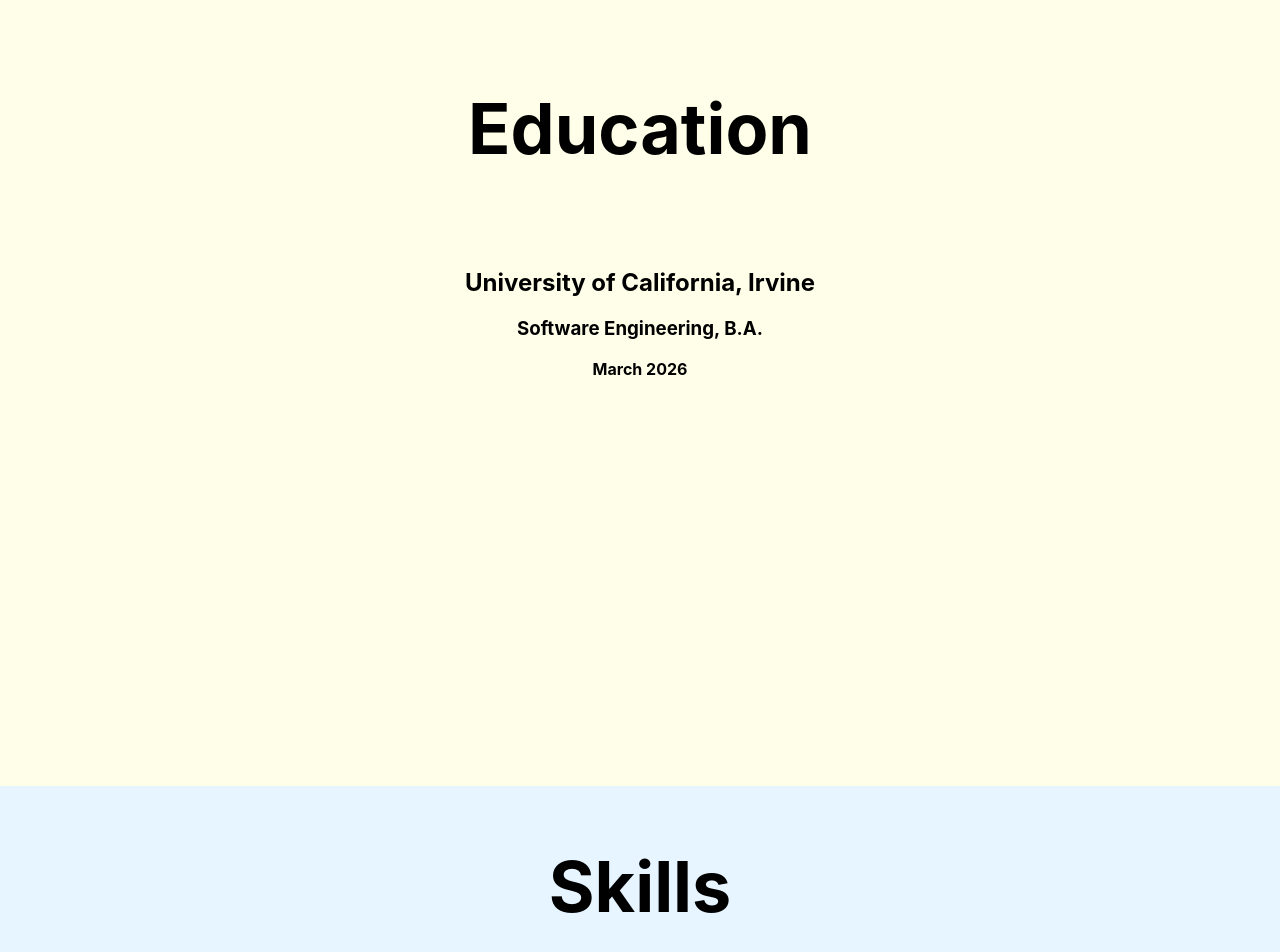
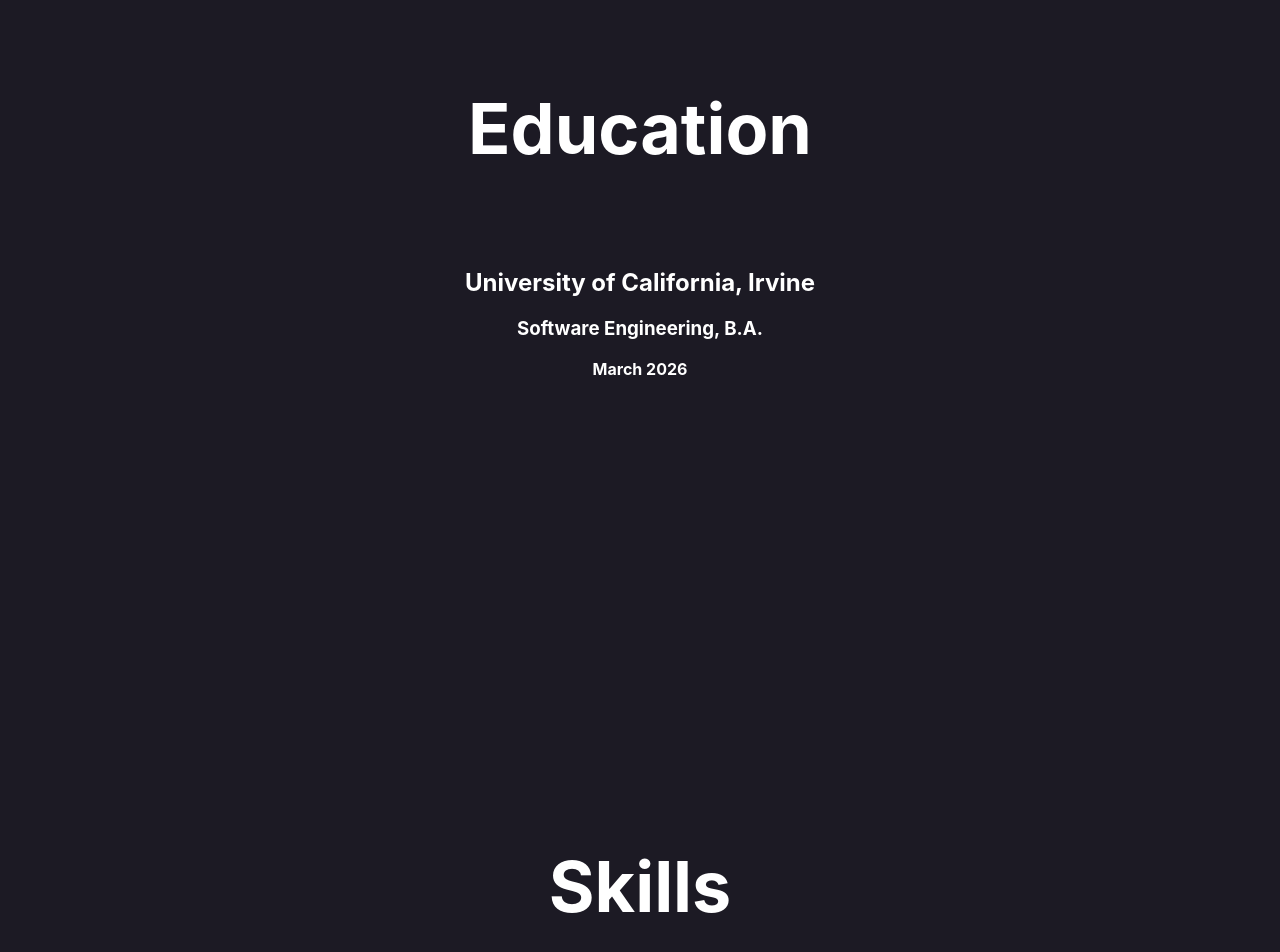
Before and after one commit to anhhdangg01/portfolio, a React (Create React App) app: page / in a window 1280 px wide. Shown: the part 1135-2087 px from the top of the page. Built offline with nearby package versions, Linux system fonts and the light colour scheme.

Commit message:
Changed background and text colors to be consistent (except home page)

```diff
--- a/src/styles/education.css
+++ b/src/styles/education.css
@@ -1,17 +1,14 @@
 .education {
   height: 950px;
   width: 100%;
-  background-color: rgb(255, 255, 233);
   text-align: center;
 
   h1 {
-    color: black;
     font-size: 70px;
     padding-bottom: 50px;
   }
 
   .text-section {
-    color: black;
 
     h2 {
 
--- a/src/styles/home.css
+++ b/src/styles/home.css
@@ -2,7 +2,7 @@
   text-align: center;
   height: 900px;
   width: 100%;
-  background-color: white;
+  background-color: white; /* placeholder background */
   color: black;
   flex-direction: row;
 
--- a/src/styles/skills.css
+++ b/src/styles/skills.css
@@ -1,18 +1,16 @@
 .skills {
   width: 100%;
   padding-bottom: 100px;
-  background-color: rgb(230, 245, 255);
-  /* background-color: rgb(28, 26, 36); */
 
   h2 {
-    color: black;
+    /* color: black; */
     text-align: center;
     font-size: 70px;
   }
 
   .skill {
     display: inline-block;
-    background-color: rgb(63, 178, 231);
+    background-color: #333333;
     margin: 50px;
     border-radius: 8px;
     text-decoration: none;
@@ -32,7 +30,6 @@
       font-weight: bold;
       font-size: 36px;
       text-align: center;
-      color: white;
     }
 
   }
```
